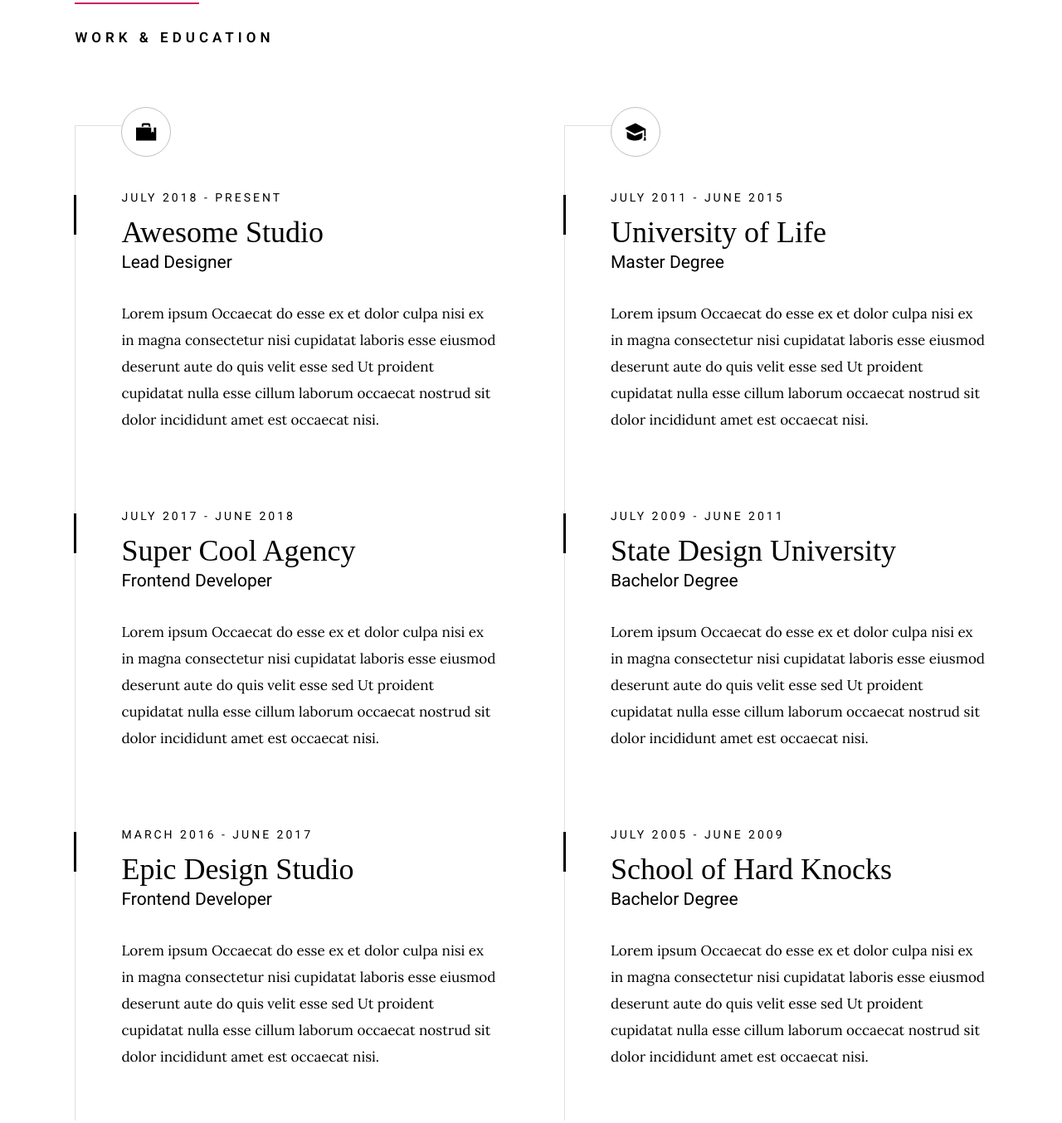
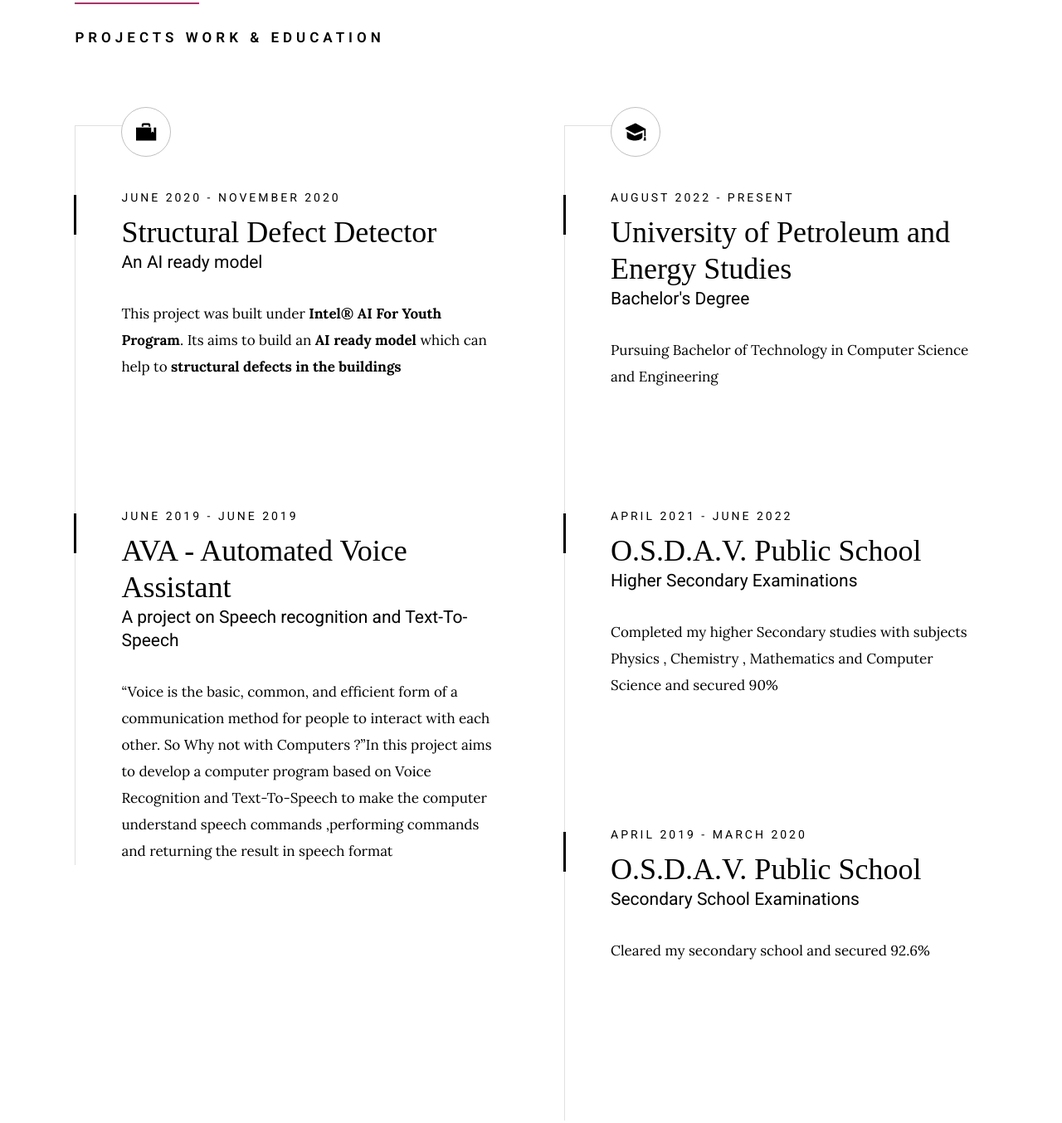
Before and after one commit to realkanavarora/realkanavarora.github.io, a plain HTML site: page index.html in a window 1280 px wide. Shown: the part 1845-3199 px from the top of the page at 83% size. Drawn offline with Linux system fonts and the light colour scheme; a web font is replaced by a local one.

Commit message:
updated index.html

```diff
--- a/index.html
+++ b/index.html
@@ -117,10 +117,10 @@
 
             <div class="row about-me__buttons">
                 <div class="column large-half tab-full" data-aos="fade-up">
-                    <a href="#0" class="btn btn--stroke full-width">Hire Me</a>
+                    <a href="mailto:realkanavarora@outlook.com" class="btn btn--stroke full-width">Hire Me</a>
                 </div>
                 <div class="column large-half tab-full" data-aos="fade-up">
-                    <a href="#0" class="btn btn--primary full-width">Download CV</a>
+                    <a href="https://drive.google.com/file/d/1FnzOS-RAg6QxodLUyM_0aYMyZUDnSYFE/view?usp=sharing" class="btn btn--primary full-width">Download CV</a>
                 </div>
             </div>
 
@@ -130,7 +130,7 @@
 
             <div class="row heading-block" data-aos="fade-up">
                 <div class="column large-full">
-                    <h2 class="section-heading">Work & Education</h2>
+                    <h2 class="section-heading">Projects Work & Education</h2>
                 </div>
             </div>
 
@@ -146,38 +146,35 @@
                         <div class="timeline__block">
                             <div class="timeline__bullet"></div>
                             <div class="timeline__header">
-                                <p class="timeline__timeframe">July 2018 - Present</p>
-                                <h3 class="item-title">Awesome Studio</h3>
-                                <h5>Lead Designer</h5>
+                                <p class="timeline__timeframe">June 2020 - November 2020</p>
+                                <h3 class="item-title">Structural Defect Detector</h3>
+                                <h5>An AI ready model</h5>
                             </div>
                             <div class="timeline__desc">
-                                <p>Lorem ipsum Occaecat do esse ex et dolor culpa nisi ex in magna consectetur nisi cupidatat laboris esse eiusmod deserunt aute do quis velit esse sed Ut proident cupidatat nulla esse cillum laborum occaecat nostrud sit dolor incididunt amet est occaecat nisi.</p>
+                                <p>This project was built under <b>Intel® AI For Youth Program</b>.
+                                    Its aims to build an <b>AI ready model</b> which can help to
+                                    <b>structural defects in the buildings</b></p>
                             </div>
                         </div>
 
                         <div class="timeline__block">
                             <div class="timeline__bullet"></div>
                             <div class="timeline__header">
-                                <p class="timeline__timeframe">July 2017 - June 2018</p>
-                                <h3 class="item-title">Super Cool Agency</h3>
-                                <h5>Frontend Developer</h5>
+                                <p class="timeline__timeframe">June 2019 - June 2019</p>
+                                <h3 class="item-title">AVA - Automated Voice Assistant</h3>
+                                <h5>A project on Speech recognition and Text-To-Speech</h5>
                             </div>
                             <div class="timeline__desc">
-                                <p>Lorem ipsum Occaecat do esse ex et dolor culpa nisi ex in magna consectetur nisi cupidatat laboris esse eiusmod deserunt aute do quis velit esse sed Ut proident cupidatat nulla esse cillum laborum occaecat nostrud sit dolor incididunt amet est occaecat nisi.</p>
-                            </div>
+                                <p>“Voice is the basic, common, and efficient form of a communication
+                                    method for people to interact with each other. So Why not with
+                                    Computers ?”In this project aims to develop a computer program based
+                                    on Voice Recognition and Text-To-Speech to make the computer
+                                    understand speech commands ,performing commands and returning
+                                    the result in speech format</p>
+                                            </div>
                         </div>
 
-                        <div class="timeline__block">
-                            <div class="timeline__bullet"></div>
-                            <div class="timeline__header">
-                                <p class="timeline__timeframe">March 2016 - June 2017</p>
-                                <h3 class="item-title">Epic Design Studio</h3>
-                                <h5>Frontend Developer</h5>
-                            </div>
-                            <div class="timeline__desc">
-                                <p>Lorem ipsum Occaecat do esse ex et dolor culpa nisi ex in magna consectetur nisi cupidatat laboris esse eiusmod deserunt aute do quis velit esse sed Ut proident cupidatat nulla esse cillum laborum occaecat nostrud sit dolor incididunt amet est occaecat nisi.</p>
-                            </div>
-                        </div>
+
 
                     </div>
                 </div>
@@ -192,36 +189,36 @@
                         <div class="timeline__block">
                             <div class="timeline__bullet"></div>
                             <div class="timeline__header">
-                                <p class="timeline__timeframe">July 2011 - June 2015</p>
-                                <h3 class="item-title">University of Life</h3>
-                                <h5>Master Degree</h5>
+                                <p class="timeline__timeframe">August 2022 - Present</p>
+                                <h3 class="item-title">University of Petroleum and Energy Studies</h3>
+                                <h5>Bachelor's Degree</h5>
                             </div>
                             <div class="timeline__desc">
-                                <p>Lorem ipsum Occaecat do esse ex et dolor culpa nisi ex in magna consectetur nisi cupidatat laboris esse eiusmod deserunt aute do quis velit esse sed Ut proident cupidatat nulla esse cillum laborum occaecat nostrud sit dolor incididunt amet est occaecat nisi.</p>
+                                <p>Pursuing Bachelor of Technology in Computer Science and Engineering</p>
                             </div>
                         </div>
 
                         <div class="timeline__block">
                             <div class="timeline__bullet"></div>
                             <div class="timeline__header">
-                                <p class="timeline__timeframe">July 2009 - June 2011</p>
-                                <h3 class="item-title">State Design University</h3>
-                                <h5>Bachelor Degree</h5>
+                                <p class="timeline__timeframe">April 2021 - June 2022</p>
+                                <h3 class="item-title">O.S.D.A.V. Public School</h3>
+                                <h5>Higher Secondary Examinations</h5>
                             </div>
                             <div class="timeline__desc">
-                                <p>Lorem ipsum Occaecat do esse ex et dolor culpa nisi ex in magna consectetur nisi cupidatat laboris esse eiusmod deserunt aute do quis velit esse sed Ut proident cupidatat nulla esse cillum laborum occaecat nostrud sit dolor incididunt amet est occaecat nisi.</p>
+                                <p>Completed my higher Secondary studies with subjects Physics , Chemistry , Mathematics and Computer Science and secured 90% </p>
                             </div>
                         </div>
 
                         <div class="timeline__block">
                             <div class="timeline__bullet"></div>
                             <div class="timeline__header">
-                                <p class="timeline__timeframe">July 2005 - June 2009</p>
-                                <h3 class="item-title">School of Hard Knocks</h3>
-                                <h5>Bachelor Degree</h5>
+                                <p class="timeline__timeframe">April 2019 - March 2020</p>
+                                <h3 class="item-title">O.S.D.A.V. Public School</h3>
+                                <h5>Secondary School Examinations</h5>
                             </div>
                             <div class="timeline__desc">
-                                <p>Lorem ipsum Occaecat do esse ex et dolor culpa nisi ex in magna consectetur nisi cupidatat laboris esse eiusmod deserunt aute do quis velit esse sed Ut proident cupidatat nulla esse cillum laborum occaecat nostrud sit dolor incididunt amet est occaecat nisi.</p>
+                                <p>Cleared my secondary school and secured 92.6%</p>
                             </div>
                         </div>
 
@@ -229,13 +226,12 @@
                 </div>
             </div>
 
-        </div> <!-- end about-experience -->
+        </div>
 
-    </section> <!-- end s-about -->
+    </section>
 
 
-    <!-- services
-    ================================================== -->
+
     <section id="services" class="s-services ss-dark target-section">
 
         <div class="shadow-overlay"></div>
```
Also changed, not shown: k.png.
